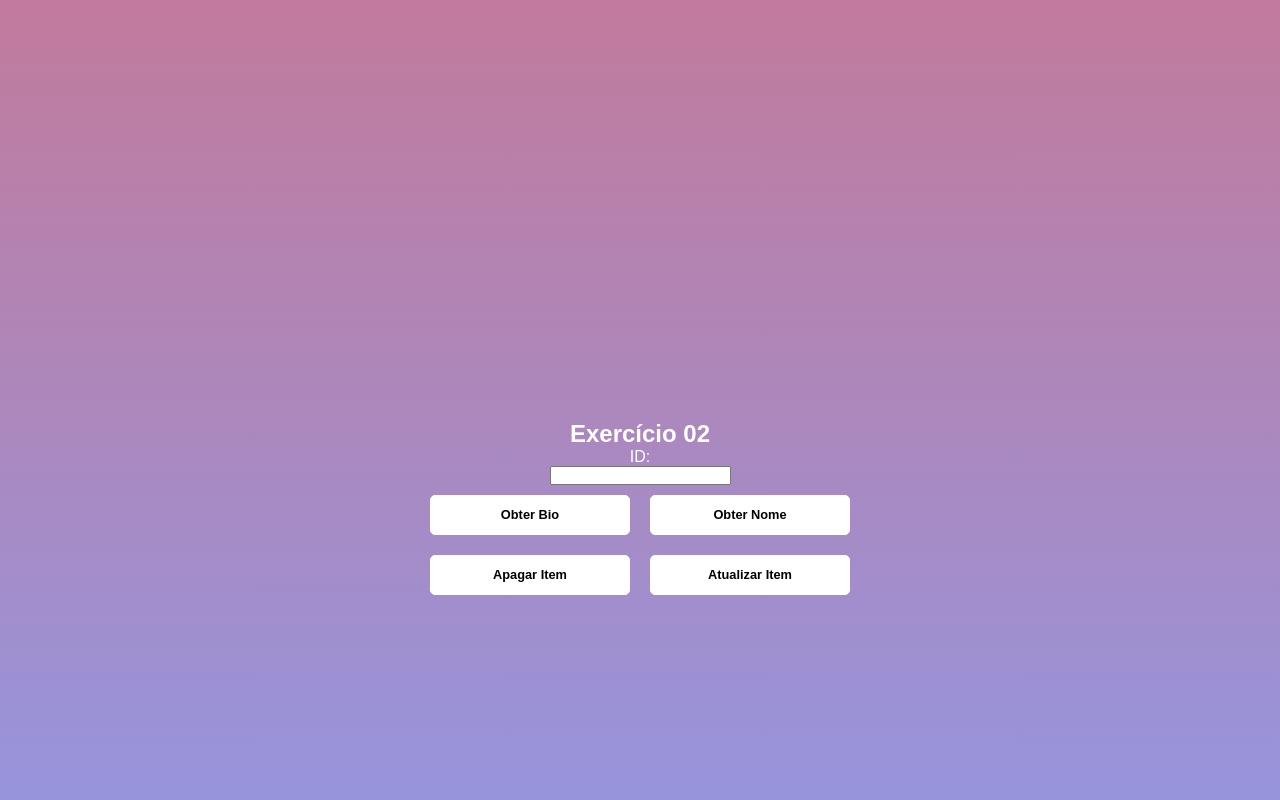
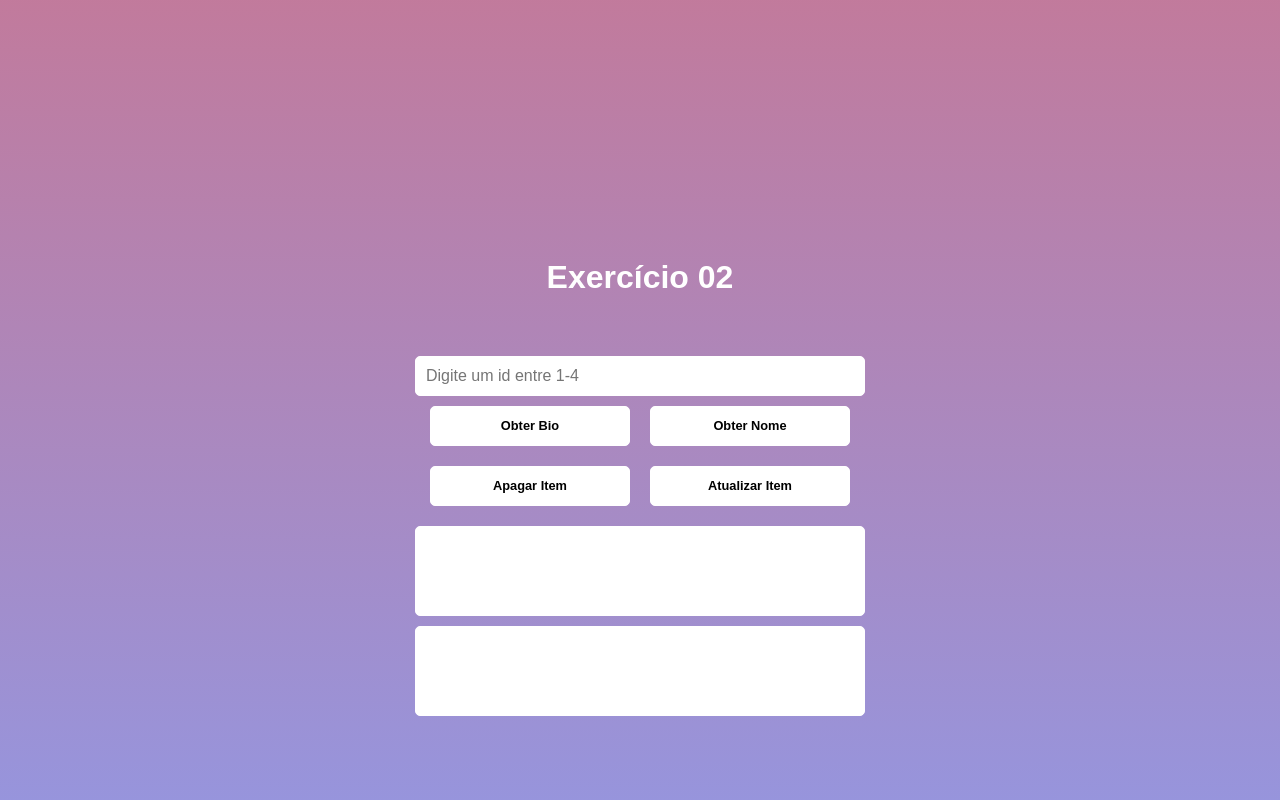
Before and after one commit to charles-oliveira/orion-bootcamp, a website with bundled scripts: page index.html in a window 1280 px wide. Shown: the part 688-1488 px from the top of the page. Built offline with nearby package versions, Linux system fonts and the light colour scheme.

Commit message:
Mescla funcionalidades funcional e imperativa

```diff
--- a/css/style.css
+++ b/css/style.css
@@ -15,6 +15,13 @@ h1 {
   font-size: 3rem;
   font-weight: bold;
   margin-top: 20px;
+}
+
+h2 {
+  text-align: center;
+  font-size: 2rem;
+  font-weight: bold;
+  margin-bottom: 50px;
 }
 
 .exercicio-01,
@@ -61,6 +68,23 @@ h1 {
   align-items: center;
 }
 
+.container-entrada {
+  display: flex;
+  flex-direction: column;
+  align-items: center;
+}
+
+#idInput {
+  width: 450px;
+  height: 40px;
+  border: 1px solid #fff;
+  border-radius: 5px;
+  padding: 0 10px;
+  font-size: 16px;
+  margin-top: 10px;
+  outline: none;
+}
+
 .btns-exec02 {
   width: 200px;
   height: 40px;
@@ -82,3 +106,31 @@ h1 {
   flex-wrap: wrap;
   justify-content: center;
 }
+
+.btns-exec02:hover {
+  background: linear-gradient(#9198e5, #efd7d7);
+  color: #fff;
+  border: none;
+}
+
+.caixa-exibicao {
+  width: 450px;
+  height: 90px;
+  background-color: #fff;
+  border: 1px solid #fff;
+  border-radius: 5px;
+  padding: 10px 20px;
+  font-size: 16px;
+  margin-top: 10px;
+  color: #000;
+}
+
+.msg-deletado {
+  width: 450px;
+  height: 40px;
+  text-align: center;
+  padding: 10px 20px;
+  font-size: 16px;
+  margin-top: 10px;
+  color: #fff;
+}
--- a/index.html
+++ b/index.html
@@ -30,8 +30,14 @@
       <section class="exercicio-02">
         <h2>Exercício 02</h2>
         <form class="form-flex">
-          <label for="idInput">ID:</label>
-          <input type="number" id="idInput" />
+          <div class="container-entrada">
+            <label for="idInput"></label>
+            <input
+              type="number"
+              id="idInput"
+              placeholder="Digite um id entre 1-4"
+            />
+          </div>
           <div class="wrap-btns">
             <button type="button" id="getBio" class="btns-exec02">
               Obter Bio
@@ -47,9 +53,9 @@
             </button>
           </div>
         </form>
-        <p id="bioResult"></p>
-        <p id="nameResult"></p>
-        <p id="deleteResult"></p>
+        <p id="bioResult" class="caixa-exibicao"></p>
+        <p id="nameResult" class="caixa-exibicao"></p>
+        <p id="deleteResult" class="msg-deletado"></p>
         <p id="updateResult"></p>
       </section>
     </main>
--- a/src/exercicio-02.ts
+++ b/src/exercicio-02.ts
@@ -1,20 +1,12 @@
-// // Chamando os arquivos de funções com os paradigmas funcional e imperativo
-// import * as funcional from './funcional'
-// import * as imperativo from './imperativo'
-
 import {
   obterBiografiaPorIdFuncional,
-  obterNomePorIdFuncional,
-  excluirItemPorIdFuncional,
-  atualizarItemPorIdFuncional
+  obterNomePorIdFuncional
 } from './funcional.js' // Importar funções funcionais
 
 import {
-  obterBiografiaPorIdImperativo,
-  obterNomePorIdImperativo,
   excluirItemPorIdImperativo,
   atualizarItemPorIdImperativo
-} from './imperativo' // Importar funções imperativas
+} from './imperativo.js' // Importar funções imperativas
 
 document.addEventListener('DOMContentLoaded', () => {
   const idInput = document.getElementById('idInput') as HTMLInputElement
@@ -50,7 +42,7 @@ document.addEventListener('DOMContentLoaded', () => {
     updateResult.textContent = updated
   }
 
-  // Evento para obter a bio funcional
+  // Evento para obter a bio funcional paradigma funcional porque não há manipulação do DOM
   getBioButton.addEventListener('click', () => {
     console.log('click')
     const id = parseInt(idInput.value)
@@ -58,67 +50,24 @@ document.addEventListener('DOMContentLoaded', () => {
     updateResults(bio, '', '', '')
   })
 
-  // Evento para obter o nome funcional
+  // Evento para obter o nome usando paradigma funcional porque não há manipulação do DOM
   getNameButton.addEventListener('click', () => {
     const id = parseInt(idInput.value)
     const name = obterNomePorIdFuncional(id)
     updateResults('', name, '', '')
   })
 
-  // Evento para excluir um item funcional
+  // Evento para excluir um item usando paradigma imperativo porque há manipulação do DOM
   deleteItemButton.addEventListener('click', () => {
     const id = parseInt(idInput.value)
-    excluirItemPorIdFuncional(id)
+    excluirItemPorIdImperativo(id)
     updateResults('', '', 'Item excluído', '')
   })
 
-  // Evento para atualizar um item funcional
+  // Evento para atualizar um item usando paradigma imperativo porque há manipulação do DOM
   updateItemButton.addEventListener('click', () => {
     const id = parseInt(idInput.value)
-    const novoNome = prompt('Novo nome:') ?? ''
-    const novaBio = prompt('Nova bio:') ?? ''
-    atualizarItemPorIdFuncional(id, novoNome, novaBio)
+    atualizarItemPorIdImperativo(id, 'Novo nome', 'Nova bio')
     updateResults('', '', '', 'Item atualizado')
   })
 })
-
-// // e) Demonstre todas as funções com o paradigma funcional e com o imperativo
-
-// // Funcional
-
-// // a) Retorna a bio a partir de um id passado
-// console.log(funcional.atualizarItemPorIdFuncional(1))
-
-// // b) Crie uma função que retorne o name do id passado
-// console.log(funcional.obterNomePorIdFuncional(1))
-
-// // c) Crie uma função que apague um item da lista a partir de um id passado
-// console.log(funcional.excluirItemPorIdFuncional(1))
-
-// // d) Crie uma função que altere a bio ou o name a partir de um id passado
-// console.log(
-//   funcional.atualizarItemPorIdFuncional(
-//     4,
-//     'Leonardo da Vinci',
-//     'Leonardo da Vinci foi um polímata italiano do Renascimento. Ele foi um pintor, escultor, arquiteto, cientista, matemático, engenheiro, inventor, anatomista, escritor, músico e muito mais. '
-//   )
-// )
-
-// // Imperativo
-
-// // a) Retorna a bio a partir de um id passado
-
-// console.log(imperativo.obterBiografiaPorIdImperativo(1))
-
-// // b) Crie uma função que retorne o name do id passado
-// console.log(imperativo.obterNomePorIdImperativo(1))
-
-// // c) Crie uma função que apague um item da lista a partir de um id passado
-// console.log(imperativo.excluirItemPorIdImperativo(1))
-
-// // d) Crie uma função que altere a bio ou o name a partir de um id passado
-// imperativo.atualizarItemPorIdImperativo(
-//   2,
-//   'Albert Einstein',
-//   'Albert Einstein foi um físico teórico alemão. Ele é mais conhecido por sua teoria da relatividade, que revolucionou nossa compreensão da física. Einstein recebeu o Prêmio Nobel de Física em 1921 por suas contribuições à explicação do efeito fotoelétrico.'
-// )
--- a/src/imperativo.ts
+++ b/src/imperativo.ts
@@ -1,4 +1,4 @@
-import { listaDePersonalidades } from './personalidades'
+import { listaDePersonalidades } from './personalidades.js'
 
 // a) Retorna a bio do id passado
 function obterBiografiaPorIdImperativo(id: number): string {
```
Also changed, not shown: dist/exercicio-02.js, dist/imperativo.js.
